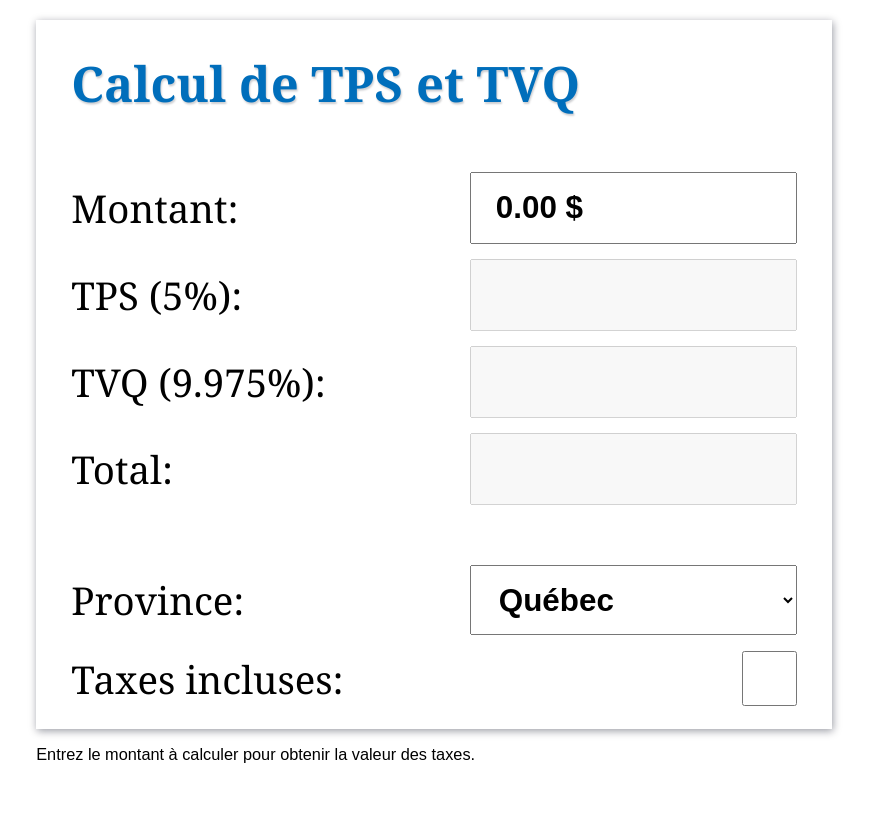
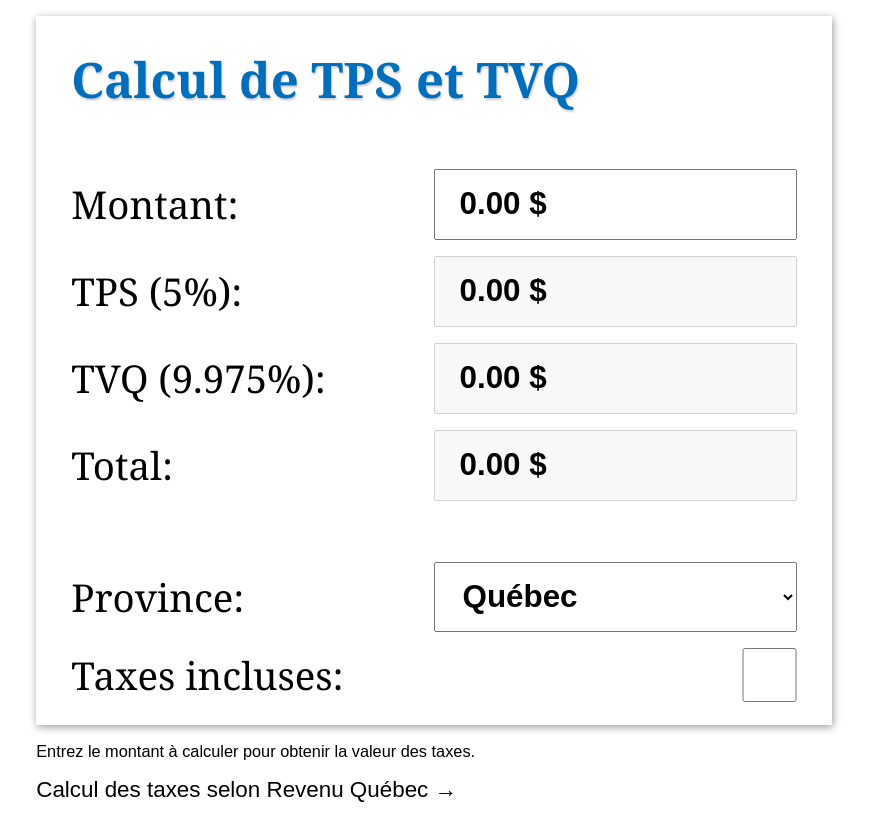
Before and after one commit to alex-drocks/calcul-taxes, a Next.js app: page / in a window 1280 px wide. Shown: the whole page, without its empty margins (206-1075 px from the left). Built offline with nearby package versions, Linux system fonts and the light colour scheme.

Commit message:
Working with react states and useeffect.

```diff
--- a/components/DecimalInput/DecimalInput.js
+++ /dev/null
@@ -1,17 +0,0 @@
-import NumberFormat from "react-number-format";
-
-export default function DecimalInput({id}) {
-  return (
-    <NumberFormat
-      id={id}
-      defaultValue={0}
-      thousandSeparator=" "
-      decimalSeparator="."
-      decimalScale={2}
-      fixedDecimalScale={true}
-      allowLeadingZeros={false}
-      suffix=" $"
-      allowedDecimalSeparators={[",", ".", " "]}
-    />
-  )
-}
--- a/components/TaxCalculator/TaxCalculator.js
+++ b/components/TaxCalculator/TaxCalculator.js
@@ -1,32 +1,54 @@
 import styles from "./TaxCalculator.module.css";
-import NumberFormat from 'react-number-format';
-import DecimalInput from "../DecimalInput/DecimalInput";
+import NumberFormat from "react-number-format";
+import {useEffect, useState} from "react";
+//https://www.revenuquebec.ca/fr/entreprises/taxes/tpstvh-et-tvq/perception-de-la-tps-et-de-la-tvq/calcul-des-taxes/
 
 export default function TaxCalculator() {
-  let caretPos = 0;
+  const [montant, setMontant] = useState(0);
+  const [TPS, setTPS] = useState(0);
+  const [TVQ, setTVQ] = useState(0);
+  const [total, setTotal] = useState(0);
 
-  function calcul(e) {
-    caretPos = e.target.selectionStart;
-    const rawInput = e.target.value;
-    let val = rawInput;
-    val = val.replace(/([^0-9.]+)/, "");
-    val = val.replace(/^(0|\.)/, "");
-    const match = /(\d{0,11})[^.]*((?:\.\d{0,2})?)/g.exec(val);
-    const value = match[1] + match[2];
-    e.target.value = value;
-    console.log(rawInput)
+  const [province, setProvince] = useState("Québec");
+  useEffect(function setTauxDeTaxes() {
+    console.log({province})
 
-    if (val.length > 0) {
-      const rounded = Number(value).toFixed(2);
-      e.target.value = rounded
-      if (val === "00") {
-        // console.log(val)
-        e.target.setSelectionRange(0, value.length);
-      } else {
-        e.target.setSelectionRange(caretPos, caretPos);
-      }
+    if (province === "Québec") {
+      setTauxTPS(0.05)
+      setTauxTVQ(0.09975)
+    } else if (province === "Ontario") {
+      setTauxTPS(0.13)
+      setTauxTVQ(0)
+    } else if (province === "Alberta") {
+      setTauxTPS(0.05)
+      setTauxTVQ(0)
+    } else if (province === "Colombie-Britannique") {
+      setTauxTPS(0.12)
+      setTauxTVQ(0)
+    } else if (province === "Île-du-Prince-Édouard") {
+      setTauxTPS(0.15)
+      setTauxTVQ(0)
+    } else if (province === "Manitoba") {
+      setTauxTPS(0.13)
+      setTauxTVQ(0)
+    } else if (province === "Nouveau-Brunswick") {
+      setTauxTPS(0.15)
+      setTauxTVQ(0)
     }
-  }
+  }, [province])
+  const [tauxTPS, setTauxTPS] = useState(0.05);
+  const [tauxTVQ, setTauxTVQ] = useState(0.09975);
+
+  const [taxeIn, setTaxeIn] = useState(false);
+
+  useEffect(() => {
+    const tps = montant * tauxTPS;
+    const tvq = montant * tauxTVQ;
+    setTPS(tps);
+    setTVQ(tvq);
+    setTotal(round(montant + tps + tvq));
+    console.log({montant, taxeIn, tps, tvq});
+  }, [montant])
 
   return (
     <div className={styles.calculator}>
@@ -36,41 +58,112 @@ export default function TaxCalculator() {
 
         <div className={`${styles.field} montant`}>
           <label htmlFor="montant"><h2>Montant:</h2></label>
-          <DecimalInput id="montant" />
+          <NumberFormat
+            id="montant"
+            defaultValue={0}
+            thousandSeparator=" "
+            decimalSeparator="."
+            decimalScale={2}
+            fixedDecimalScale={true}
+            allowLeadingZeros={false}
+            suffix=" $"
+            allowedDecimalSeparators={[",", ".", " "]}
+            value={montant}
+            onValueChange={(values) => {
+              setMontant(Number(values.value)) //unformatted number
+            }}
+          />
         </div>
 
         <div className={`${styles.field} tps`}>
           <label htmlFor="tps"><h2>TPS (5%):</h2></label>
-          <input type="text" id="tps" disabled/>
+          <NumberFormat
+            disabled
+            id="tps"
+            defaultValue={0}
+            thousandSeparator=" "
+            decimalSeparator="."
+            decimalScale={2}
+            fixedDecimalScale={true}
+            allowLeadingZeros={false}
+            suffix=" $"
+            allowedDecimalSeparators={[",", ".", " "]}
+            value={TPS}
+            onValueChange={(values) => {
+              setTPS(Number(values.value)) //unformatted number
+            }}
+          />
         </div>
         <div className={`${styles.field} tvq`}>
           <label htmlFor="tvq"><h2>TVQ (9.975%):</h2></label>
-          <input type="text" id="tvq" disabled/>
+          <NumberFormat
+            disabled
+            id="tvq"
+            defaultValue={0}
+            thousandSeparator=" "
+            decimalSeparator="."
+            decimalScale={2}
+            fixedDecimalScale={true}
+            allowLeadingZeros={false}
+            suffix=" $"
+            allowedDecimalSeparators={[",", ".", " "]}
+            value={TVQ}
+            onValueChange={(values) => {
+              setTVQ(Number(values.value)) //unformatted number
+            }}
+          />
         </div>
         <div className={`${styles.field} total`}>
           <label htmlFor="total"><h2>Total:</h2></label>
-          <input type="text" id="total" disabled/>
+          <NumberFormat
+            disabled
+            id="total"
+            defaultValue={0}
+            thousandSeparator=" "
+            decimalSeparator="."
+            decimalScale={2}
+            fixedDecimalScale={true}
+            allowLeadingZeros={false}
+            suffix=" $"
+            allowedDecimalSeparators={[",", ".", " "]}
+            value={total}
+            onValueChange={(values) => {
+              setTotal(Number(values.value)) //unformatted number
+            }}
+          />
         </div>
 
         <div className={styles.spacer}/>
 
         <div className={`${styles.field} province`}>
           <label htmlFor="province"><h2>Province:</h2></label>
-          <select name="province" id="province" defaultValue="Québec">
+          <select name="province" id="province" defaultValue="Québec"
+                  onChange={e => setProvince(e.target.value)}>
             <option value="Québec">Québec</option>
             <option value="Ontario">Ontario</option>
+            <option value="Alberta">Alberta</option>
+            <option value="Île-du-Prince-Édouard">Île-du-Prince-Édouard</option>
           </select>
         </div>
 
         <div className={`${styles.field} taxeIn`}>
           <label htmlFor="taxeIn"><h2>Taxes incluses:</h2></label>
-          <input type="checkbox" value="taxeIn" id="taxeIn"/>
+          <input type="checkbox" value="taxeIn" id="taxeIn"
+                 onChange={e => setTaxeIn(e.target.checked)}/>
         </div>
       </div>
 
       <p>
         Entrez le montant à calculer pour obtenir la valeur des taxes.
       </p>
+      <a className="text-link"
+         href="https://www.revenuquebec.ca/fr/entreprises/taxes/tpstvh-et-tvq/perception-de-la-tps-et-de-la-tvq/calcul-des-taxes/">
+        Calcul des taxes selon Revenu Québec
+      </a>
     </div>
   )
 }
+
+function round(num) {
+  return (Math.round((num + Number.EPSILON) * 100) / 100).toFixed(2)
+}
--- a/components/TaxCalculator/TaxCalculator.module.css
+++ b/components/TaxCalculator/TaxCalculator.module.css
@@ -41,14 +41,18 @@
   font-weight: 700;
   font-size: 1.4em;
   padding: 0.5em 0.75em;
-  max-width: 45%;
-  width: 45%;
+  max-width: 50%;
+  width: 50%;
   margin: .25em 0;
 }
 
 .field input[type="checkbox"] {
   width: calc(1em + 0.75em);
   height: calc(1em + 0.75em);
+}
+
+.field input[disabled] {
+  color: var(--main-text-color);
 }
 
 @media screen and (max-width: 1000px) {
```
